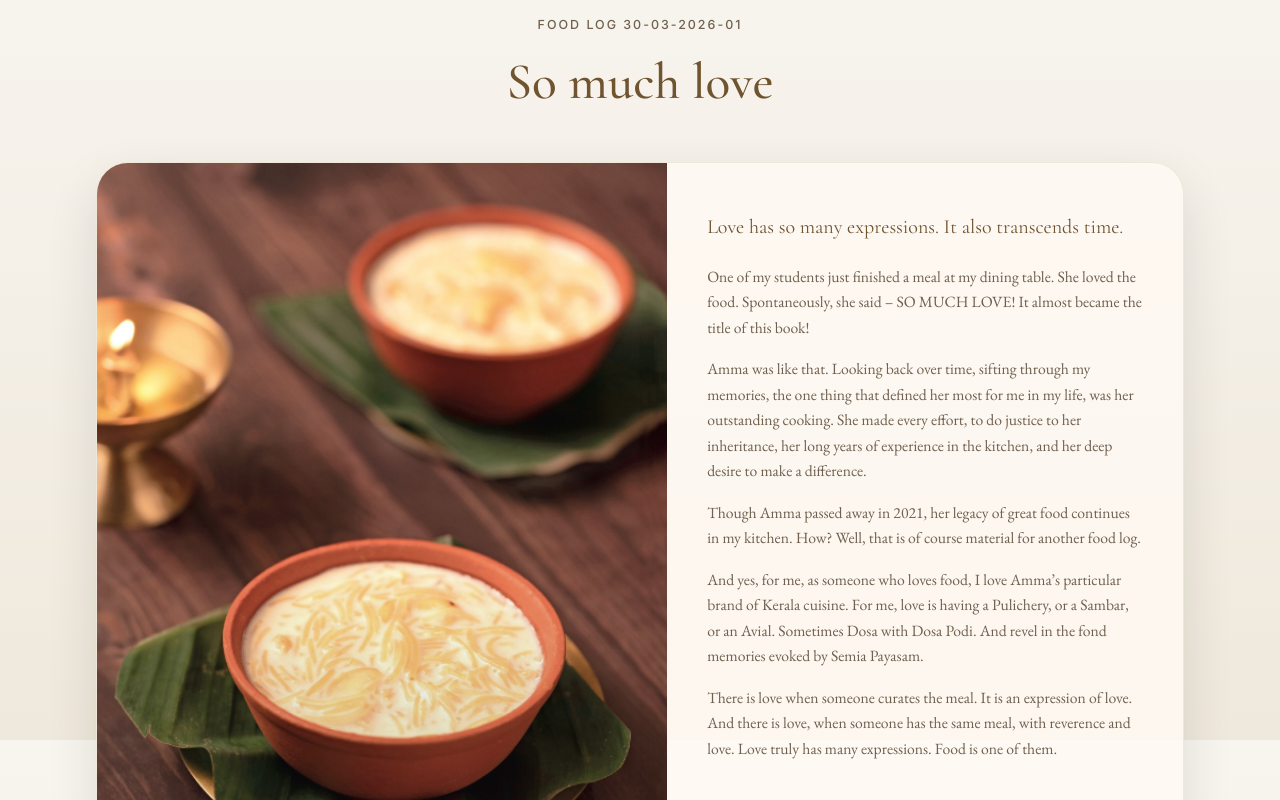
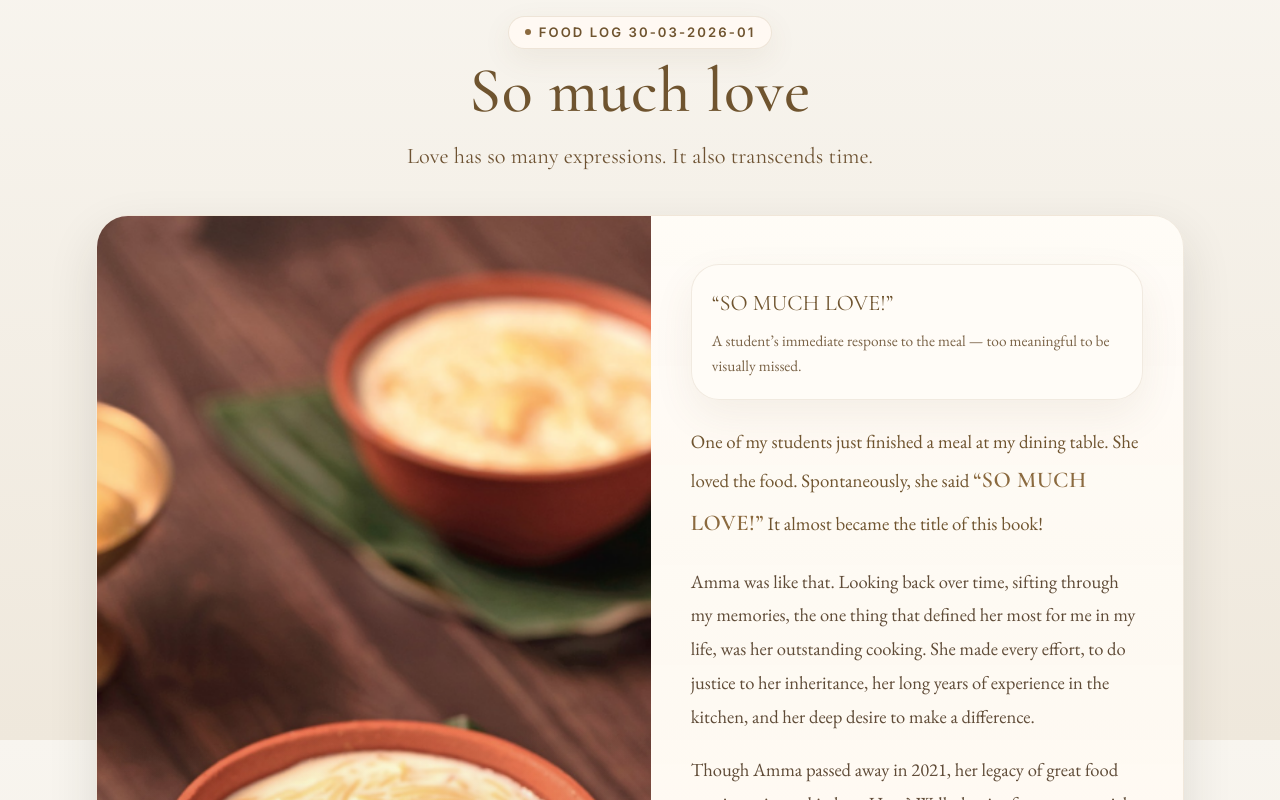
Before and after one commit to abhavk/the-yoga-cookbook, a Next.js app: page / in a window 1280 px wide. Shown: the part 3260-4060 px from the top of the page. Built offline with nearby package versions, Linux system fonts and the light colour scheme.

Commit message:
Refine food log typography and emphasis for readability

```diff
--- a/src/components/FoodLog.tsx
+++ b/src/components/FoodLog.tsx
@@ -2,16 +2,23 @@ export default function FoodLog() {
   return (
     <section id="food-log-30-03-2026-01" className="py-14 lg:py-20">
       <div className="mx-auto max-w-6xl px-6 lg:px-8">
-        <p className="mb-4 text-center font-[family-name:var(--font-sans)] text-[0.78rem] font-medium uppercase tracking-[0.16em] text-text-muted">
-          Food Log 30-03-2026-01
-        </p>
+        <div className="mx-auto mb-8 max-w-3xl text-center lg:mb-10">
+          <p className="mb-3 inline-flex items-center gap-2 rounded-full border border-brass/15 bg-[rgba(255,250,243,0.9)] px-4 py-1.5 font-[family-name:var(--font-sans)] text-[0.82rem] font-semibold uppercase tracking-[0.16em] text-brass-dark shadow-[0_10px_30px_rgba(111,84,47,0.08)]">
+            <span className="h-1.5 w-1.5 rounded-full bg-brass" />
+            Food Log 30-03-2026-01
+          </p>
 
-        <h2 className="mx-auto mb-12 max-w-3xl text-center font-[family-name:var(--font-display)] text-[clamp(2rem,4vw,3.4rem)] font-medium leading-tight text-brass-dark">
-          So much love
-        </h2>
+          <h2 className="mx-auto mb-4 max-w-3xl font-[family-name:var(--font-display)] text-[clamp(2.35rem,5vw,4.2rem)] font-medium leading-[0.95] tracking-[0.01em] text-brass-dark">
+            So much love
+          </h2>
 
-        <div className="overflow-hidden rounded-[var(--radius-xl)] border border-brass/[0.12] bg-[rgba(255,250,243,0.84)] shadow-[0_20px_50px_var(--shadow)]">
-          <div className="grid gap-0 lg:grid-cols-[1.05fr_0.95fr]">
+          <p className="mx-auto max-w-2xl font-[family-name:var(--font-display)] text-[1.2rem] leading-relaxed text-[#6d5232] sm:text-[1.4rem]">
+            Love has so many expressions. It also transcends time.
+          </p>
+        </div>
+
+        <div className="overflow-hidden rounded-[var(--radius-xl)] border border-brass/[0.12] bg-[linear-gradient(180deg,rgba(255,252,247,0.94)_0%,rgba(255,248,239,0.9)_100%)] shadow-[0_20px_50px_var(--shadow)]">
+          <div className="grid gap-0 lg:grid-cols-[1.02fr_0.98fr]">
             <div className="relative h-80 sm:h-96 lg:h-full">
               <img
                 src="/vermicelli-payasam.png"
@@ -23,46 +30,40 @@ export default function FoodLog() {
                 }}
               />
               <div className="absolute inset-0 bg-gradient-to-t from-[#2a2118]/22 via-transparent to-transparent" />
+              <div className="absolute inset-x-4 bottom-4 rounded-2xl border border-white/35 bg-[rgba(39,28,18,0.48)] px-4 py-3 text-left text-[0.88rem] leading-relaxed text-white shadow-[0_12px_35px_rgba(0,0,0,0.18)] backdrop-blur-sm sm:inset-x-6 sm:bottom-6 sm:text-[0.95rem] lg:hidden">
+                “SO MUCH LOVE!” — the spontaneous response that inspired this food log.
+              </div>
             </div>
 
             <div className="px-6 py-8 sm:px-8 sm:py-10 lg:px-10 lg:py-12">
-              <p className="mb-5 font-[family-name:var(--font-display)] text-[1.15rem] leading-relaxed text-brass-dark sm:text-[1.25rem]">
-                Love has so many expressions. It also transcends time.
-              </p>
+              <div className="mb-6 hidden rounded-[1.75rem] border border-brass/12 bg-[rgba(255,252,247,0.88)] p-5 shadow-[0_16px_40px_rgba(111,84,47,0.08)] lg:block">
+                <p className="font-[family-name:var(--font-display)] text-[1.28rem] leading-relaxed text-brass-dark xl:text-[1.4rem]">
+                  “SO MUCH LOVE!”
+                </p>
+                <p className="mt-2 text-[0.96rem] leading-relaxed text-[#7a6347]">
+                  A student&rsquo;s immediate response to the meal — too meaningful to be visually missed.
+                </p>
+              </div>
 
-              <div className="space-y-4 text-[0.98rem] leading-relaxed text-text-muted">
-                <p>
-                  One of my students just finished a meal at my dining table. She
-                  loved the food. Spontaneously, she said &ndash; SO MUCH LOVE! It
-                  almost became the title of this book!
+              <div className="space-y-5 font-[family-name:var(--font-body)] text-[1.08rem] leading-[1.82] text-[#5f4b37] sm:text-[1.13rem] lg:text-[1.16rem]">
+                <p className="text-[1.12rem] leading-[1.88] text-brass-dark sm:text-[1.18rem]">
+                  One of my students just finished a meal at my dining table. She loved the food. Spontaneously, she said <span className="font-[family-name:var(--font-display)] text-[1.2em] font-semibold tracking-[0.02em] text-[#8b6a3f]">&ldquo;SO MUCH LOVE!&rdquo;</span> It almost became the title of this book!
                 </p>
 
                 <p>
-                  Amma was like that. Looking back over time, sifting through my
-                  memories, the one thing that defined her most for me in my life,
-                  was her outstanding cooking. She made every effort, to do justice
-                  to her inheritance, her long years of experience in the kitchen,
-                  and her deep desire to make a difference.
+                  Amma was like that. Looking back over time, sifting through my memories, the one thing that defined her most for me in my life, was her outstanding cooking. She made every effort, to do justice to her inheritance, her long years of experience in the kitchen, and her deep desire to make a difference.
                 </p>
 
                 <p>
-                  Though Amma passed away in 2021, her legacy of great food
-                  continues in my kitchen. How? Well, that is of course material
-                  for another food log.
+                  Though Amma passed away in 2021, her legacy of great food continues in my kitchen. How? Well, that is of course material for another <span className="font-medium text-brass-dark">food log</span>.
                 </p>
 
                 <p>
-                  And yes, for me, as someone who loves food, I love Amma&rsquo;s
-                  particular brand of Kerala cuisine. For me, love is having a
-                  Pulichery, or a Sambar, or an Avial. Sometimes Dosa with Dosa
-                  Podi. And revel in the fond memories evoked by Semia Payasam.
+                  And yes, for me, as someone who loves food, I love Amma&rsquo;s particular brand of Kerala cuisine. For me, love is having a Pulichery, or a Sambar, or an Avial. Sometimes Dosa with Dosa Podi. And revel in the fond memories evoked by Semia Payasam.
                 </p>
 
-                <p>
-                  There is love when someone curates the meal. It is an expression
-                  of love. And there is love, when someone has the same meal, with
-                  reverence and love. Love truly has many expressions. Food is one
-                  of them.
+                <p className="border-l-2 border-brass/25 pl-4 text-[#6a543d] sm:pl-5">
+                  There is love when someone curates the meal. It is an expression of love. And there is love, when someone has the same meal, with reverence and love. Love truly has many expressions. Food is one of them.
                 </p>
               </div>
             </div>
```
